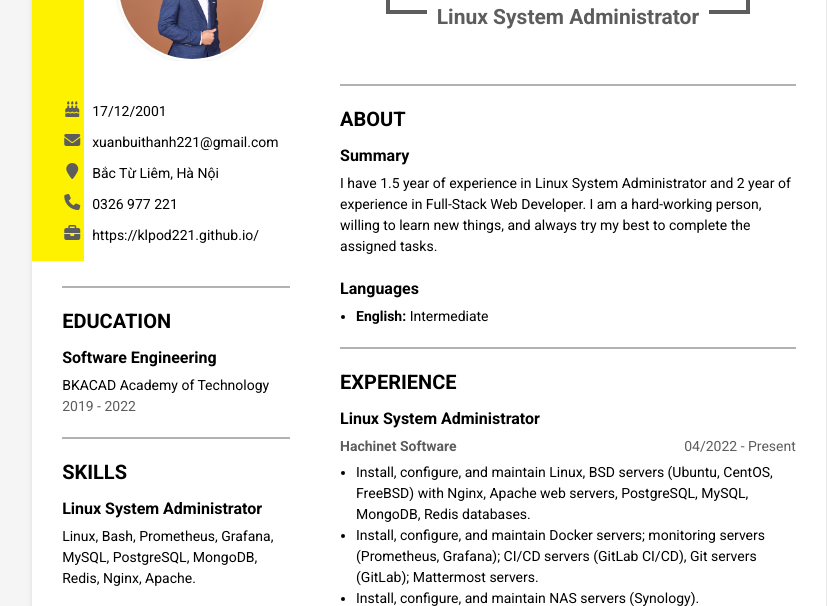
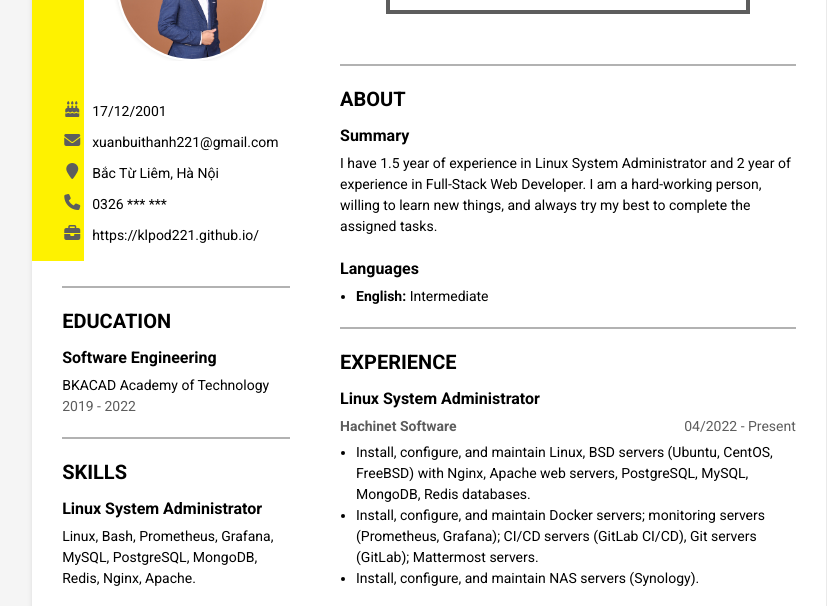
Before and after one commit to klpod221/cv, a plain HTML site: page index.html in a window 1280 px wide. Shown: the part 159-765 px from the top of the page, without its empty margins (211-1038 px from the left). Drawn offline with Linux system fonts and the light colour scheme.

Commit message:
Update font awesome phone number

```diff
--- a/index.html
+++ b/index.html
@@ -14,10 +14,7 @@
       }
     </style>
 
-    <script
-      src="https://kit.fontawesome.com/151512c8c9.js"
-      crossorigin="anonymous"
-    ></script>
+    <script src="https://kit.fontawesome.com/151512c8c9.js" crossorigin="anonymous"></script>
   </head>
   <body>
     <main>
@@ -47,7 +44,7 @@
 
                 <div class="icon-content">
                   <i class="fa-solid fa-phone"></i>
-                  <span>0326 977 221</span>
+                  <span>0326 *** ***</span>
                 </div>
 
                 <!-- portfolio -->
@@ -103,7 +100,7 @@
           <div class="right-content">
             <div class="page-title">
               <h1>Bùi Thanh Xuân</h1>
-              <h2>Linux System Administrator</h2>
+              <!-- <h2>Linux System Administrator</h2> -->
             </div>
 
             <!-- About -->
```
